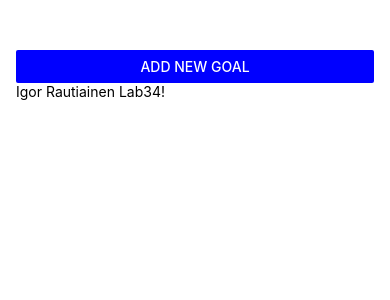
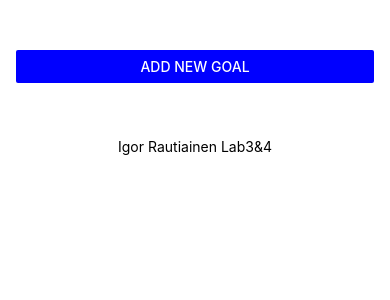
Before and after one commit to igo-rau/RNLab34, a React Native app: screen / in a window 390 px wide. Shown: the top 300 px of the page. Built offline with nearby package versions, Linux system fonts and the light colour scheme.

Commit message:
cosmetic updates

```diff
--- a/App.js
+++ b/App.js
@@ -25,17 +25,23 @@ export default function App() {
   }
 
   function deleteGoalHandler(id) {
-    setCourseGoals(currentCourseGoals => {
-      return currentCourseGoals.filter((goal)=>goal.id !== id);
+    setCourseGoals((currentCourseGoals) => {
+      return currentCourseGoals.filter((goal) => goal.id !== id);
     });
   }
 
   return (
     <View style={styles.appContainer}>
-      <Button title="Add New Goal" color='#00f' onPress={startAddGoalHandler}/>
-      <GoalInput visible={modalIsVisible} onAddGoal={addGoalHandler} onCancel={endAddGoalHandler} />
+      <Button title="Add New Goal" color="#00f" onPress={startAddGoalHandler} />
+      <GoalInput
+        visible={modalIsVisible}
+        onAddGoal={addGoalHandler}
+        onCancel={endAddGoalHandler}
+      />
 
-      <Text style={styles.dummyText}>Igor Rautiainen Lab34!</Text>
+      <View style={styles.dummyText}>
+        <Text >Igor Rautiainen Lab3&4</Text>
+      </View>
 
       <View style={styles.goalsContainer}>
         <FlatList
@@ -69,4 +75,11 @@ const styles = StyleSheet.create({
   goalsContainer: {
     flex: 5,
   },
+
+  dummyText: {
+    flex: 1,
+    width: '100%',
+    alignItems: 'center',
+    justifyContent: 'center',
+  },
 });
```
